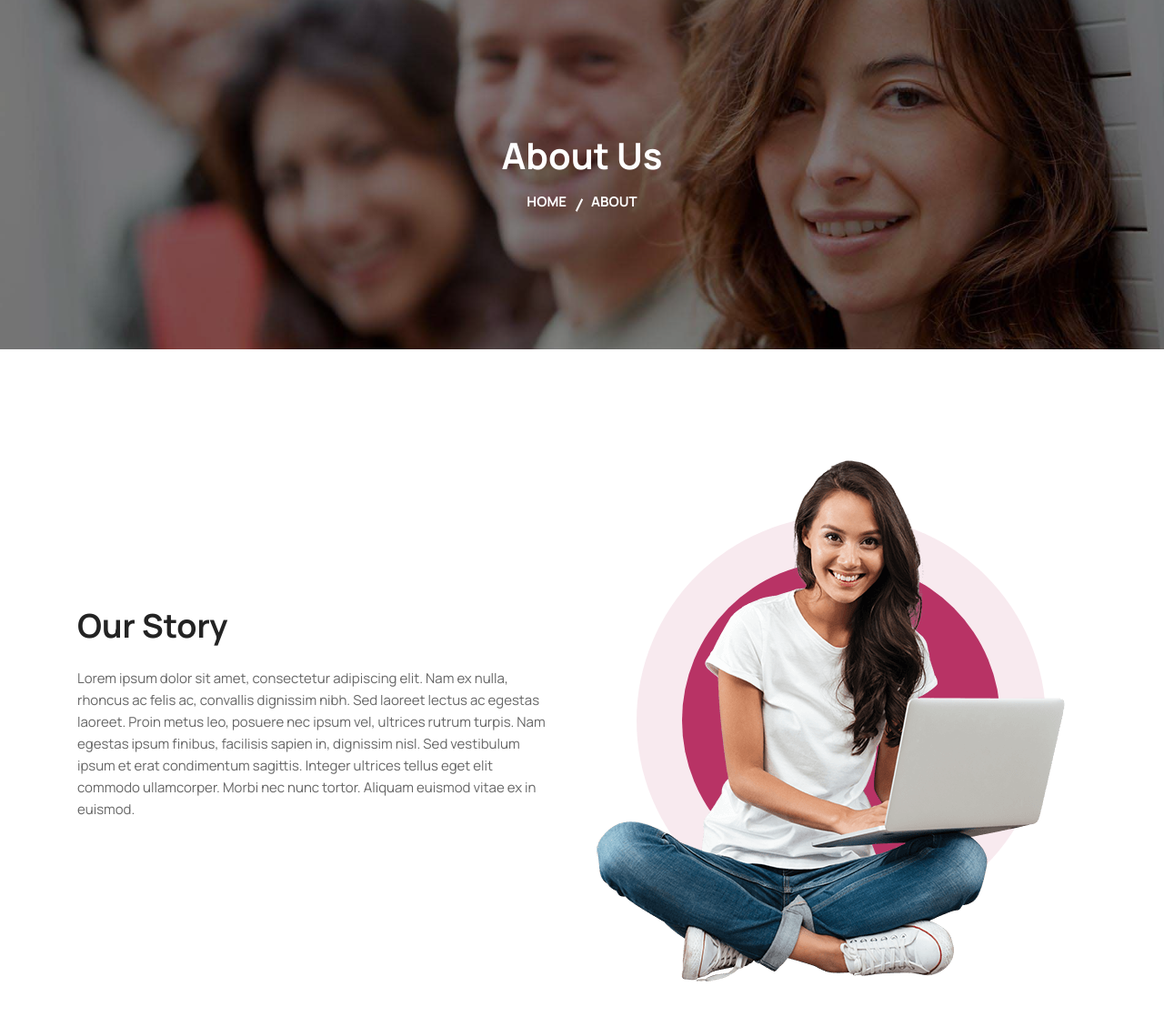
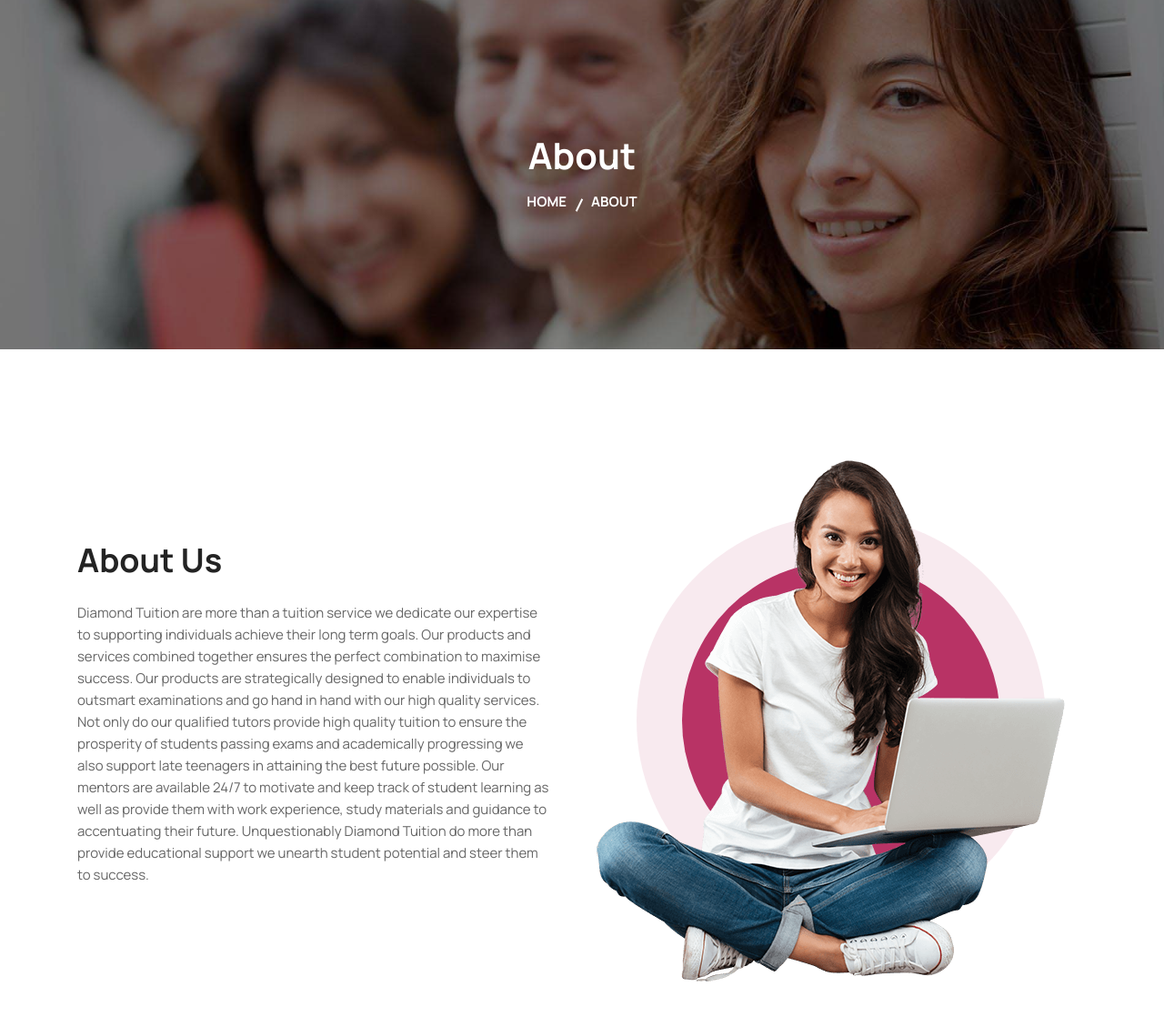
Before and after one commit to uncleejay/diatut, a plain HTML site: page about-us.html in a window 1280 px wide. Shown: the part 138-1256 px from the top of the page at 91% size. Drawn offline with Linux system fonts and the light colour scheme.

Commit message:
added about us content

```diff
--- a/about-us.html
+++ b/about-us.html
@@ -126,7 +126,7 @@
         <div class="container">
             <div class="row">
                 <div class="col-lg-8 offset-lg-2">
-                    <h1>About Us</h1>
+                    <h1>About</h1>
                     <ul class="breadcrumb">
                         <li><a href="#">Home</a></li>
                         <li class="active">About</li>
@@ -146,10 +146,10 @@
 
                     <div class="col-lg-6 info">
                         <h2>
-                            Our Story
+                            About Us
                         </h2>
                         <p>
-                            Lorem ipsum dolor sit amet, consectetur adipiscing elit. Nam ex nulla, rhoncus ac felis ac, convallis dignissim nibh. Sed laoreet lectus ac egestas laoreet. Proin metus leo, posuere nec ipsum vel, ultrices rutrum turpis. Nam egestas ipsum finibus, facilisis sapien in, dignissim nisl. Sed vestibulum ipsum et erat condimentum sagittis. Integer ultrices tellus eget elit commodo ullamcorper. Morbi nec nunc tortor. Aliquam euismod vitae ex in euismod.
+                            Diamond Tuition are more than a tuition service we dedicate our expertise to supporting individuals achieve their long term goals. Our products and services combined together ensures the perfect combination to maximise success. Our products are strategically designed to enable individuals to outsmart examinations and go hand in hand with our high quality services. Not only do our qualified tutors provide high quality tuition to ensure the prosperity of students passing exams and academically progressing we also support late teenagers in attaining the best future possible. Our mentors are available 24/7 to motivate and keep track of student learning as well as provide them with work experience, study materials and guidance to accentuating their future. Unquestionably Diamond Tuition do more than provide educational support we unearth student potential and steer them to success.
                         </p>
                     </div>
 
```
